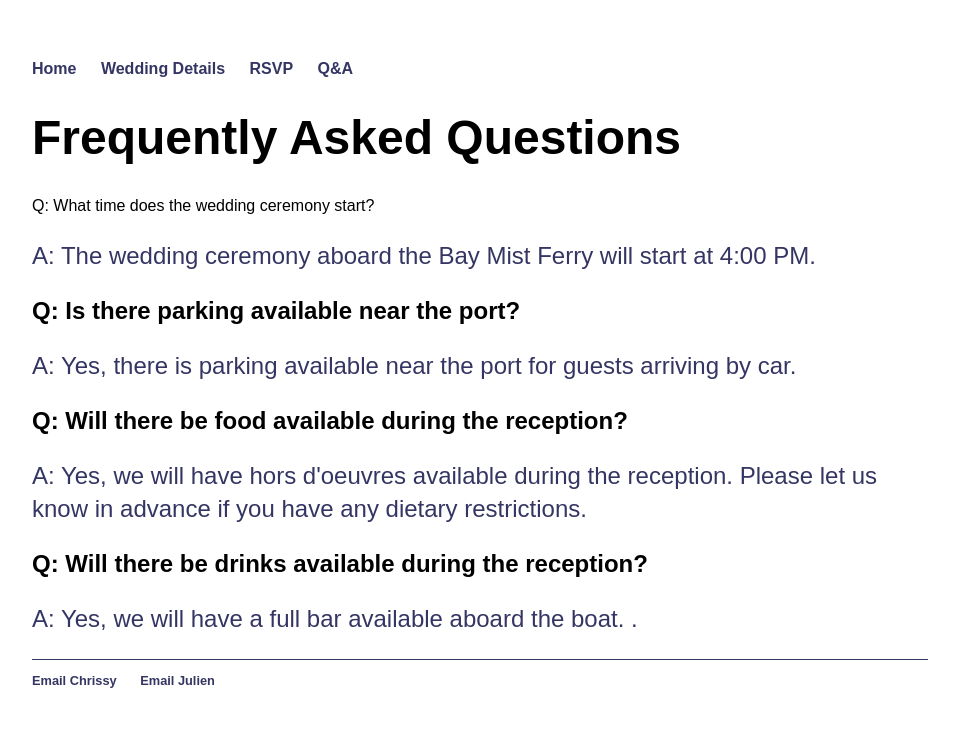
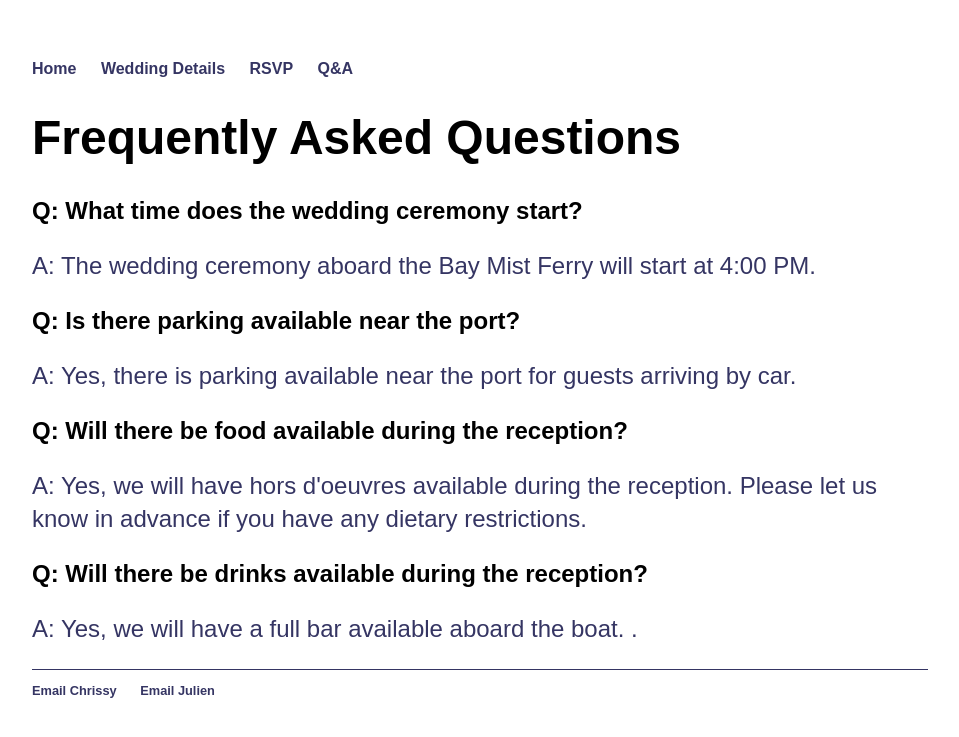
Before and after one commit to christina-ladam/wedding, a Jekyll site: the page built from qa.html, in a window 1280 px wide. Shown: the top 737 px of the page, without its empty margins (160-1119 px from the left). Built offline with Jekyll 4.4.1, drawn with Linux system fonts in a browser that asks for light colours; some web fonts are replaced.

```diff
--- a/qa.html
+++ b/qa.html
@@ -4,7 +4,7 @@ layout: default
     <div class="container">
         <h1>Frequently Asked Questions</h1>
 
-        <h3h2>Q: What time does the wedding ceremony start?</h2>
+        <h2>Q: What time does the wedding ceremony start?</h2>
         <p>A: The wedding ceremony aboard the Bay Mist Ferry will start at 4:00 PM.</p>
 
         <h2>Q: Is there parking available near the port?</h2>
```
